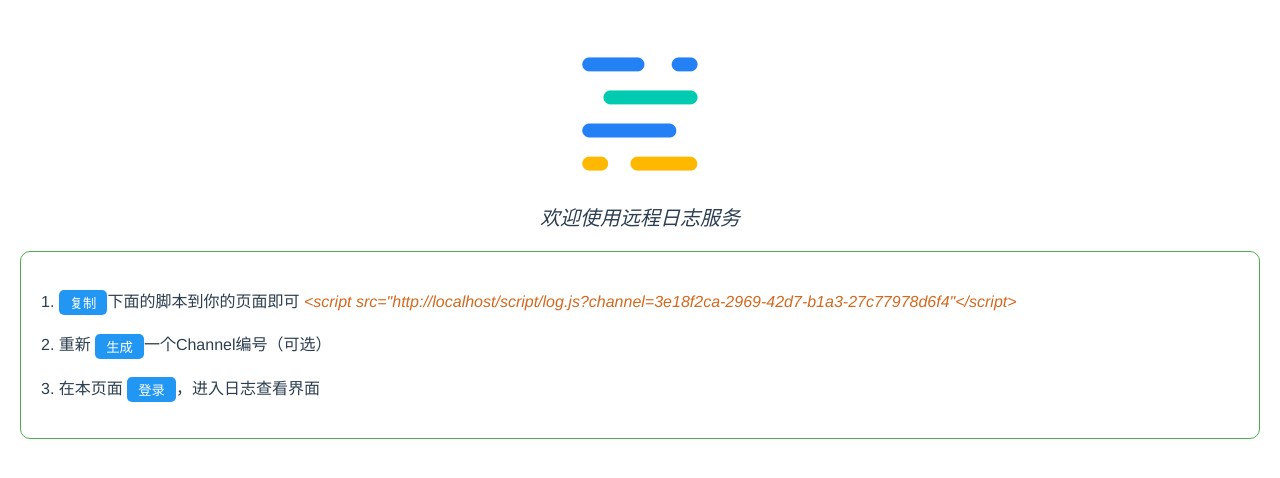
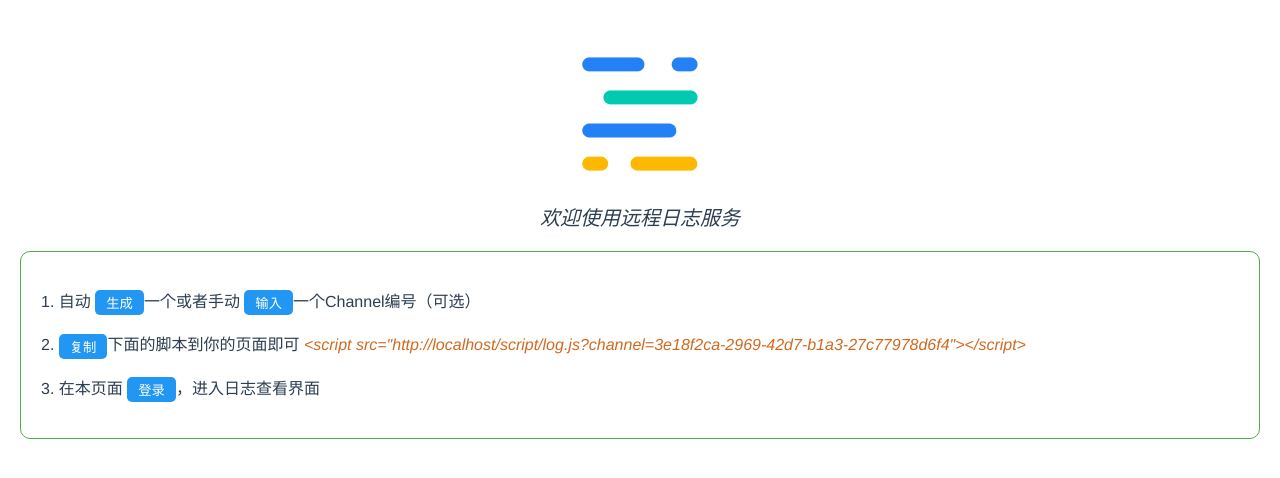
Before and after one commit to cxwl3sxl/remoteconsole, a Vue app in the folder 2.0/web/: page /#/ in a window 1280 px wide. Shown: the top 478 px of the page. Built offline with nearby package versions, Linux system fonts and the light colour scheme.

Commit message:
优化客户端

```diff
--- a/2.0/web/src/views/Home.vue
+++ b/2.0/web/src/views/Home.vue
@@ -4,13 +4,14 @@
     <div class="title">欢迎使用远程日志服务</div>
     <div class="help">
       <p>
-        1.
-        <button class="btnCopy" :data-clipboard-text="tobeCopyScript" @click="copyScript">复制</button>下面的脚本到你的页面即可
-        <span class="code">&lt;script src="{{script}}"&lt;/script&gt;</span>
+        1. 自动
+        <button @click="generateChannel()">生成</button>一个或者手动
+        <button @click="inputChannel()">输入</button>一个Channel编号（可选）
       </p>
       <p>
-        2. 重新
-        <button @click="generateChannel()">生成</button>一个Channel编号（可选）
+        2.
+        <button class="btnCopy" :data-clipboard-text="tobeCopyScript" @click="copyScript">复制</button>下面的脚本到你的页面即可
+        <span class="code">&lt;script src="{{script}}"&gt;&lt;/script&gt;</span>
       </p>
       <p>
         3. 在本页面
@@ -40,11 +41,11 @@ export default {
       localStorage.setItem("_channelId", preChannel);
     }
     this.channel = preChannel;
-    this.script = `${window.location.protocol}//${window.location.host}/script/log.js?channel=${this.channel}`;
-    this.setCopyScript();
+    this.updateScript();
   },
   methods: {
-    setCopyScript: function() {
+    updateScript: function() {
+      this.script = `${window.location.protocol}//${window.location.host}/script/log.js?channel=${this.channel}`;
       this.tobeCopyScript = "<script src='" + this.script + "'><" + "/script>";
     },
     copyScript: function() {
@@ -71,12 +72,20 @@ export default {
       let tmpChannel = this.newId();
       localStorage.setItem("_channelId", tmpChannel);
       this.channel = tmpChannel;
-      this.script = `${window.location.protocol}//${window.location.host}/script/log.js?channel=${this.channel}`;
-      this.setCopyScript();
+      this.updateScript();
     },
     login: function() {
       initWs(() => this.channel);
       this.$router.push({ path: `/LogView/${this.channel}` });
+    },
+    inputChannel: function() {
+      let channel = window.prompt(
+        "请输入您想要的Channel号，注意：相同的Channel日志是共享的。"
+      );
+      if (channel) {
+        this.channel = channel;
+        this.updateScript();
+      }
     }
   }
 };
--- a/2.0/web/src/views/LogView.vue
+++ b/2.0/web/src/views/LogView.vue
@@ -120,7 +120,7 @@ export default {
   float: right;
 }
 .dashboard {
-  font-size: 12px;
+  font-size: 14px;
   text-align: left;
 }
 .header {
```
Also changed, not shown: 1 other file (tests, documents, lock files or other folders).
